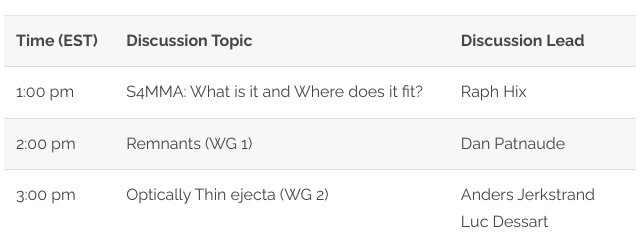
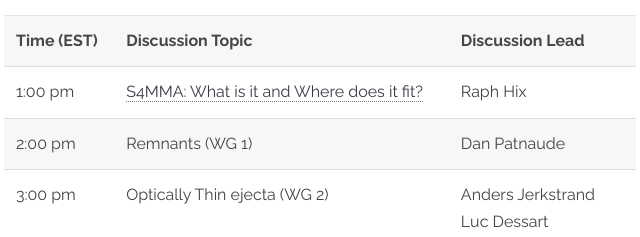
Before and after one commit to S4MMA/S4MMA.github.io, a plain HTML site: page meeting1.html in a window 1280 px wide. Shown: the part 295-532 px from the top of the page, 484-1124 px from the left. Drawn offline with Linux system fonts and the light colour scheme.

Commit message:
Updated Coordinators Added Intro PDF.

```diff
--- a/meeting1.html
+++ b/meeting1.html
@@ -65,7 +65,7 @@
               	<h4> Wednesday</h4>
 				<table>
          	   		<tr><td><b>Time (EST)</b></td><td><b>Discussion Topic</b></td><td><b>Discussion Lead</b></td></tr>
-       	     	  	<tr><td>1:00 pm</td><td>S4MMA: What is it and Where does it fit? </td> <td>Raph Hix</td></tr>
+       	     	  	<tr><td>1:00 pm</td><td><a href="./Where_does_it_fit.pdf">S4MMA: What is it and Where does it fit?</a> </td> <td>Raph Hix</td></tr>
 					<tr><td>2:00 pm</td><td>Remnants (WG 1)</td><td> Dan Patnaude </td></tr>
 					<tr><td>3:00 pm</td><td>Optically Thin ejecta (WG 2) </td> <td> Anders Jerkstrand <br> Luc Dessart </td></tr>
 					<tr><td>4:00 pm</td><td>Optically Thick ejecta (WG 3) </td><td>Manos Chatzopoulos  </td></tr>
```
Also changed, not shown: 1 other file.
